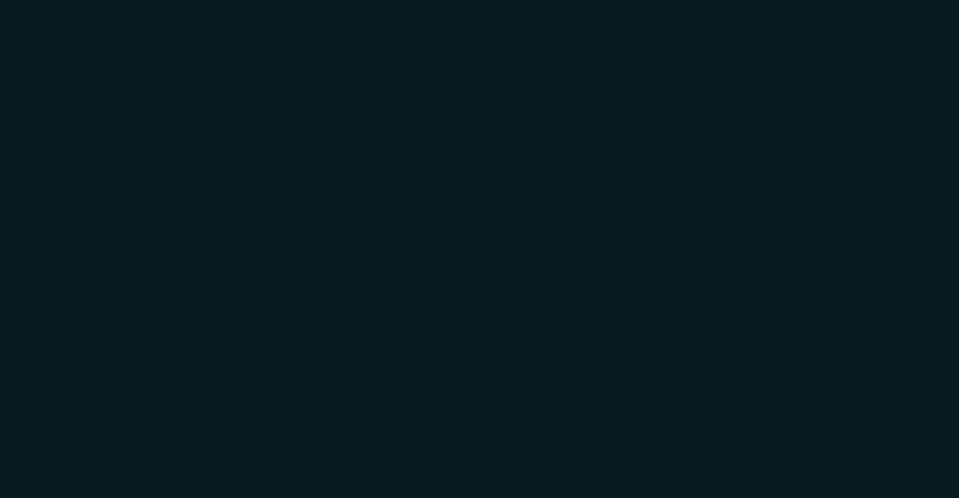
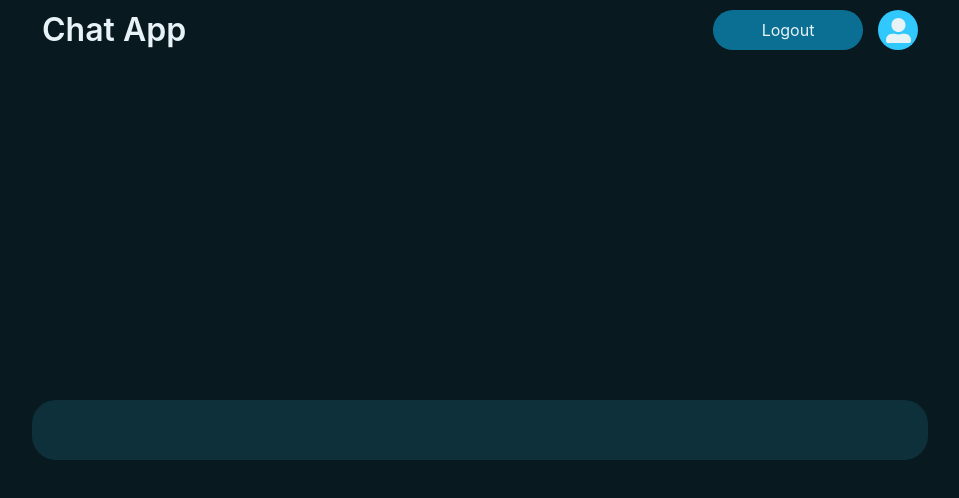
Before and after one commit to Tawheed-tariq/chat-app, a React (Vite) app in the folder frontend/: page /profile in a window 1280 px wide. Before the commit this address had no page. Shown: the top 498 px of the page, without its empty margins (160-1119 px from the left). Built offline with nearby package versions, Linux system fonts and the light colour scheme.

Commit message:
started profile section

```diff
--- a/frontend/src/App.jsx
+++ b/frontend/src/App.jsx
@@ -3,6 +3,7 @@ import Register from './pages/register/register'
 import Login from './pages/login/login'
 import Chat from './pages/chat/chat'
 import './App.css'
+import Profile from './pages/user-profile/Profile'
 function App() {
 
   return (
@@ -10,6 +11,7 @@ function App() {
       <Routes>
         <Route path='/register' element={<Register/>}/>
         <Route path='/login' element={<Login/>}/>
+        <Route path='/profile' element={<Profile/>}/>
         <Route path='/' element={<Chat/>}/>
       </Routes>
     </BrowserRouter>
--- a/frontend/src/components/Navbar.jsx
+++ b/frontend/src/components/Navbar.jsx
@@ -85,7 +85,9 @@ export default function Navbar(){
                         </Text>
                     </Stack>
 
-                    <UserIcon/>
+                    <Box cursor={'pointer'} onClick={() => {navigate('/profile')}}>
+                        <UserIcon/>
+                    </Box>
                 </HStack>
             </HStack>
         </Box>
--- /dev/null
+++ b/frontend/src/pages/user-profile/Profile.jsx
@@ -0,0 +1,29 @@
+import {Box} from "@chakra-ui/react"
+import Navbar from "../../components/Navbar"
+import Container from "../../components/container"
+export default function Profile(){
+    return(
+        <Box
+            width={'100vw'}
+            height={'100vh'}
+        >
+            <Navbar/>
+            <Box
+                m={'10px'}
+                minHeight={'calc(100vh - 80px)'}
+                display={'flex'}
+                alignItems={'center'}
+                maxW={{
+                    base: 'calc(100vw - 20px)',
+                    sm: 'calc(100vw - 15vw)',
+                    lg: 'calc(100vw - 30vw)'
+                }}
+                mx={'auto'}
+            >
+                <Container>
+
+                </Container>
+            </Box>
+        </Box>
+    )
+}
```
